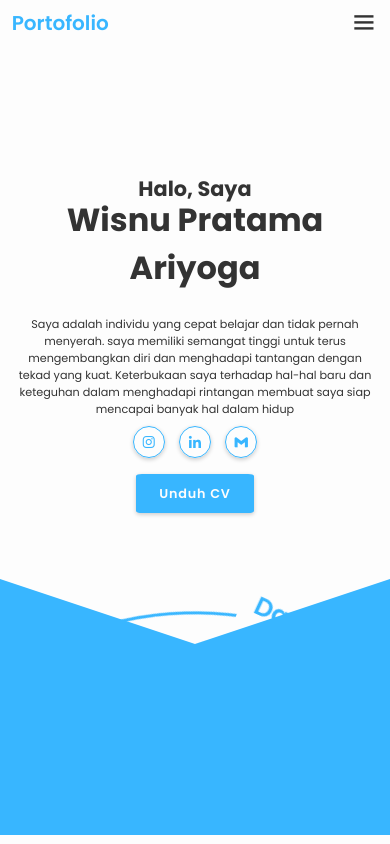
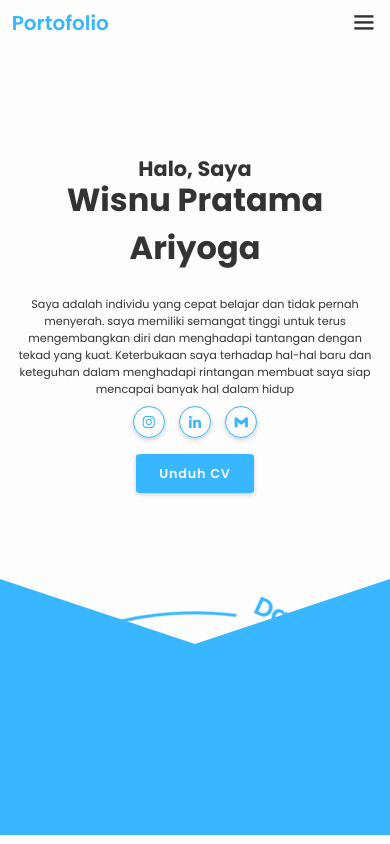
Before and after one commit to wisnu025/wisnu025.github.io, a plain HTML site: page index.html in a window 390 px wide. Shown: the top 844 px of the page. Drawn offline with nearby package versions, Linux system fonts and the light colour scheme.

Commit message:
Update style.css

```diff
--- a/css/style.css
+++ b/css/style.css
@@ -714,7 +714,7 @@ footer p{
         font-size: 50%;
     }
     .beranda{
-        padding: 0 3% 45rem;
+        padding: 0 3% 50rem;
     }
 }
 @media  (max-width: 300px){
```
